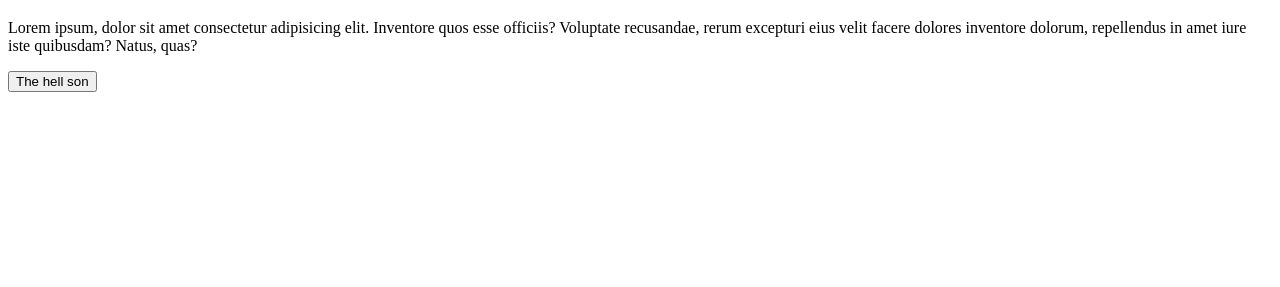
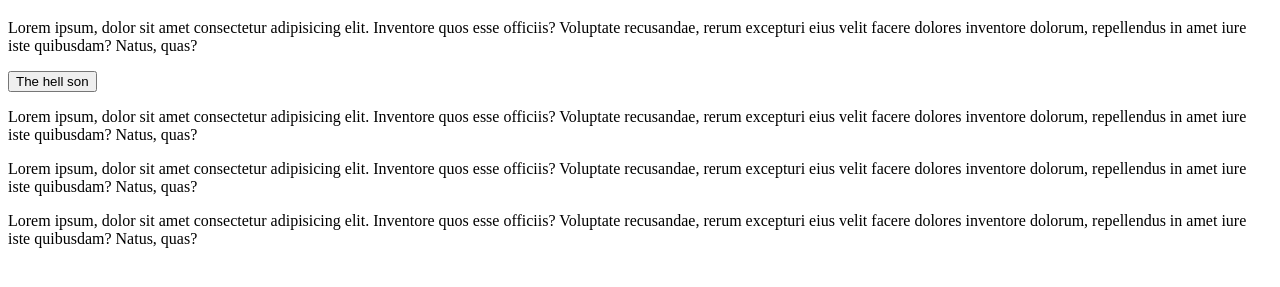
Before and after one commit to ICEI-PUC-Minas-PPLCC-TI/ti-1-ppl-cc-m-20231-DynamicTecnologyCount, a plain HTML site: page codigo/arthur.html in a window 1280 px wide. Shown: the part 61-348 px from the top of the page. Drawn offline with Linux system fonts and the light colour scheme.

Commit message:
minha branc

```diff
--- a/codigo/arthur.html
+++ b/codigo/arthur.html
@@ -13,6 +13,13 @@
 
         <button> The hell son</button>
 
+        <p> Lorem ipsum, dolor sit amet consectetur adipisicing elit. Inventore quos esse officiis? Voluptate recusandae, rerum excepturi eius velit facere dolores inventore dolorum, repellendus in amet iure iste quibusdam? Natus, quas?</p>
+
+        <p> Lorem ipsum, dolor sit amet consectetur adipisicing elit. Inventore quos esse officiis? Voluptate recusandae, rerum excepturi eius velit facere dolores inventore dolorum, repellendus in amet iure iste quibusdam? Natus, quas?</p>
+
+
+        <p> Lorem ipsum, dolor sit amet consectetur adipisicing elit. Inventore quos esse officiis? Voluptate recusandae, rerum excepturi eius velit facere dolores inventore dolorum, repellendus in amet iure iste quibusdam? Natus, quas?</p>
+
     </div>
 </body>
 </html>
```
